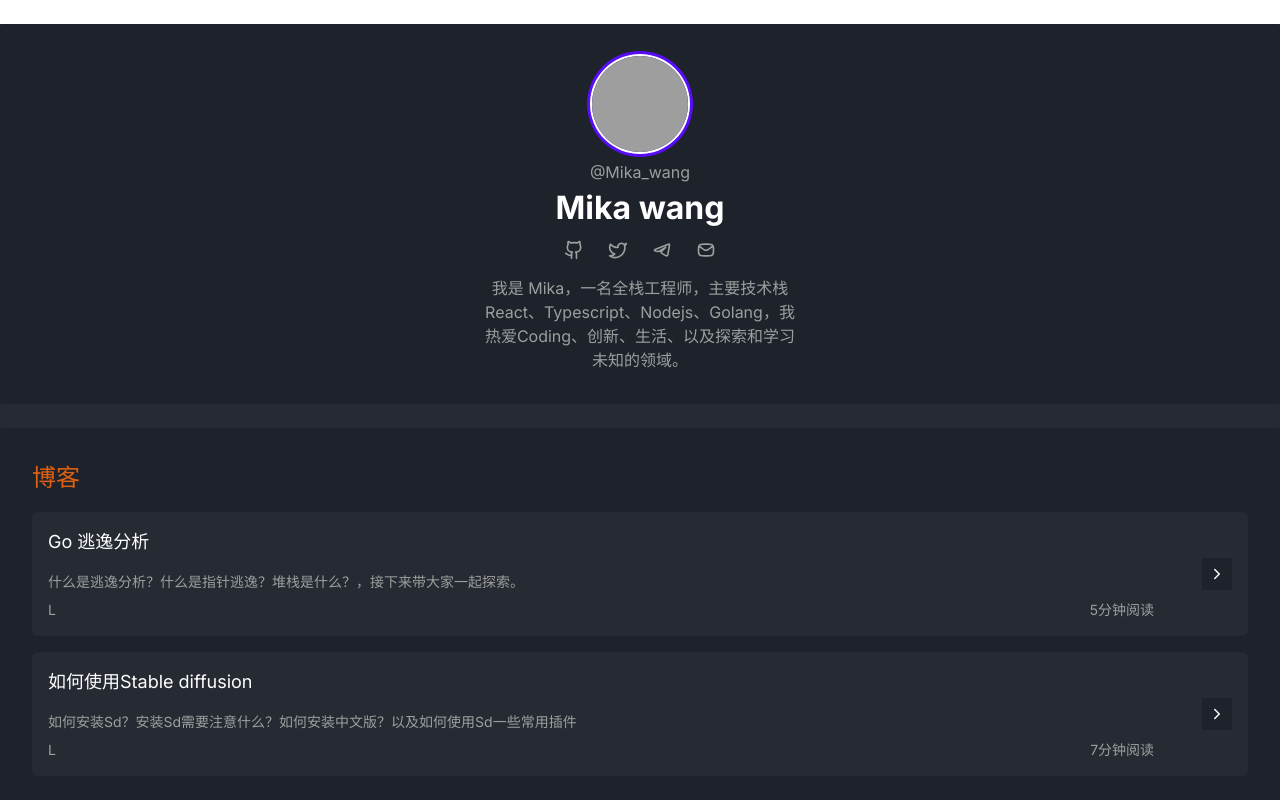
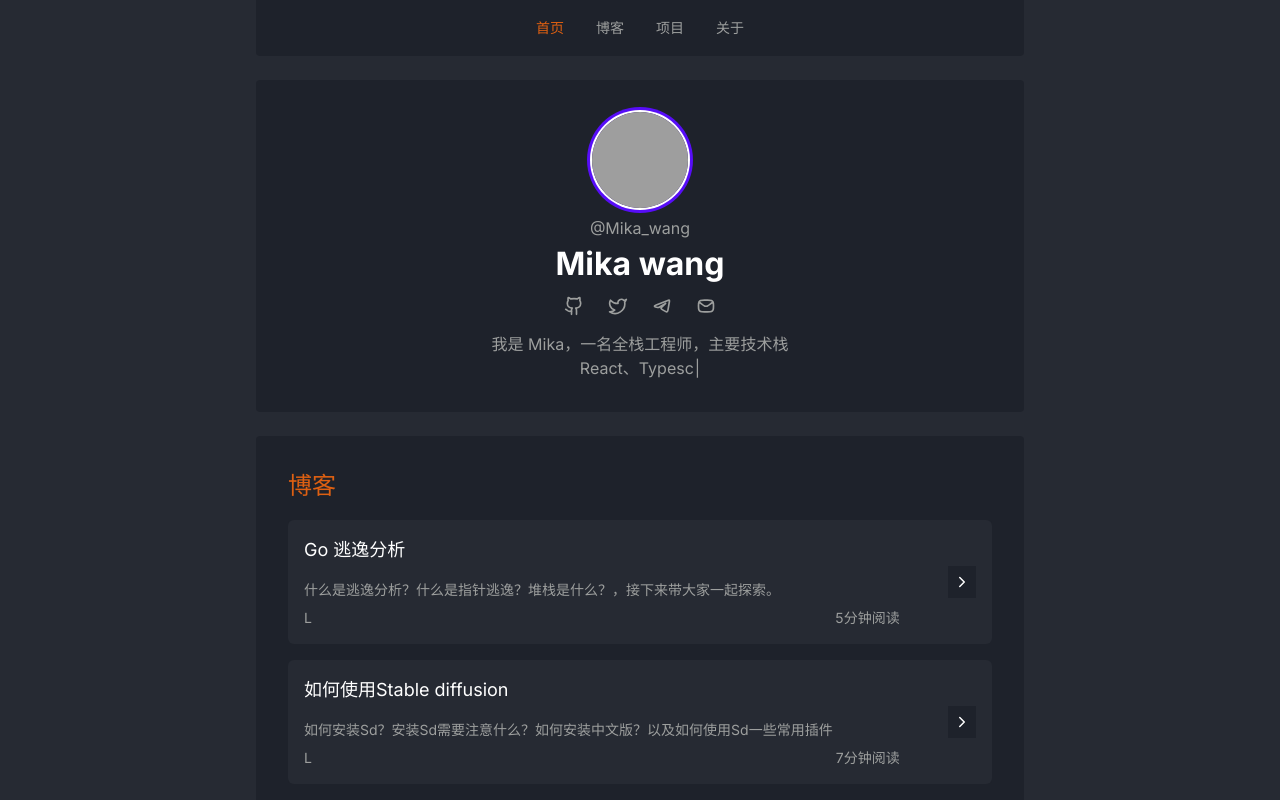
Before and after one commit to wangyi12358/blog-fe, a Next.js app: page / in a window 1280 px wide. Shown: the top 800 px of the page. Built offline with nearby package versions, Linux system fonts and the light colour scheme; grey boxes are pictures that could not be loaded.

Commit message:
update router

```diff
--- /dev/null
+++ b/app/(main)/bio.tsx
@@ -0,0 +1,17 @@
+'use client'
+import Typewriter from 'typewriter-effect';
+import React from 'react';
+
+function Bio() {
+  return (
+    <Typewriter
+      onInit={(typewriter)=> {
+        typewriter
+          .typeString('我是 Mika，一名全栈工程师，主要技术栈 React、Typescript、Nodejs、Golang，我热爱Coding、创新、生活、以及探索和学习未知的领域。')
+          .start();
+      }}
+    />
+  )
+}
+
+export default Bio
--- /dev/null
+++ b/app/(main)/layout.tsx
@@ -0,0 +1,12 @@
+import React from 'react'
+import Layout from '@/components/layout';
+
+function PageLayout({ children }: {children: React.ReactNode}) {
+  return (
+    <Layout>
+      {children}
+    </Layout>
+  )
+}
+
+export default PageLayout
--- a/app/page.tsx
+++ b/app/(main)/page.tsx
@@ -7,6 +7,7 @@ import Email from '@/components/icons/email'
 import Posts from '@/components/blog/posts'
 import { FEATURED_POSTS } from '@/common/posts'
 import Typewriter from 'typewriter-effect'
+import Bio from './bio'
 
 const contacts = [
   {
@@ -56,14 +57,7 @@ function PersonalInfo() {
         <h2 className="animation-enter-from-bottom text-center text-white font-bold title">Mika wang</h2>
         {renderContacts()}
         <div className="mt-4 w-80 text-center">
-          {/*<Typewriter*/}
-          {/*  onInit={(typewriter)=> {*/}
-          {/*    typewriter*/}
-          {/*      .typeString('我是 Mika，一名全栈工程师，主要技术栈 React、Typescript、Nodejs、Golang，我热爱Coding、创新、生活、以及探索和学习未知的领域。')*/}
-          {/*      .start();*/}
-          {/*  }}*/}
-          {/*/>*/}
-          我是 Mika，一名全栈工程师，主要技术栈 React、Typescript、Nodejs、Golang，我热爱Coding、创新、生活、以及探索和学习未知的领域。
+          <Bio />
         </div>
       </div>
     </div>
@@ -100,7 +94,6 @@ function HomePage() {
     <>
       <PersonalInfo />
       <Blogs />
-      {/*<Projects />*/}
     </>
   );
 }
--- a/app/layout.tsx
+++ b/app/layout.tsx
@@ -24,9 +24,6 @@ export default function RootLayout({
 }) {
   return (
     <html className="dark" lang="zh-CN">
-      <head>
-        <title>Mika | 全栈开发者</title>
-      </head>
       <body className={inter.className}>{children}</body>
     </html>
   )
--- a/components/menu.tsx
+++ b/components/menu.tsx
@@ -1,3 +1,4 @@
+'use client'
 import { usePathname } from 'next/navigation';
 import Tab, { Item } from '@/components/ui/tab';
 import Router from 'next/router';
@@ -12,7 +13,7 @@ const HEADER_ITEMS: Item[] = [
 
 const Menu = () => {
   const pathname = usePathname()
-  const [selected, setSelected] = useState('')
+  const [selected, setSelected] = useState('home')
 
   useEffect(() => {
     const v = HEADER_ITEMS.find(i => {
```
